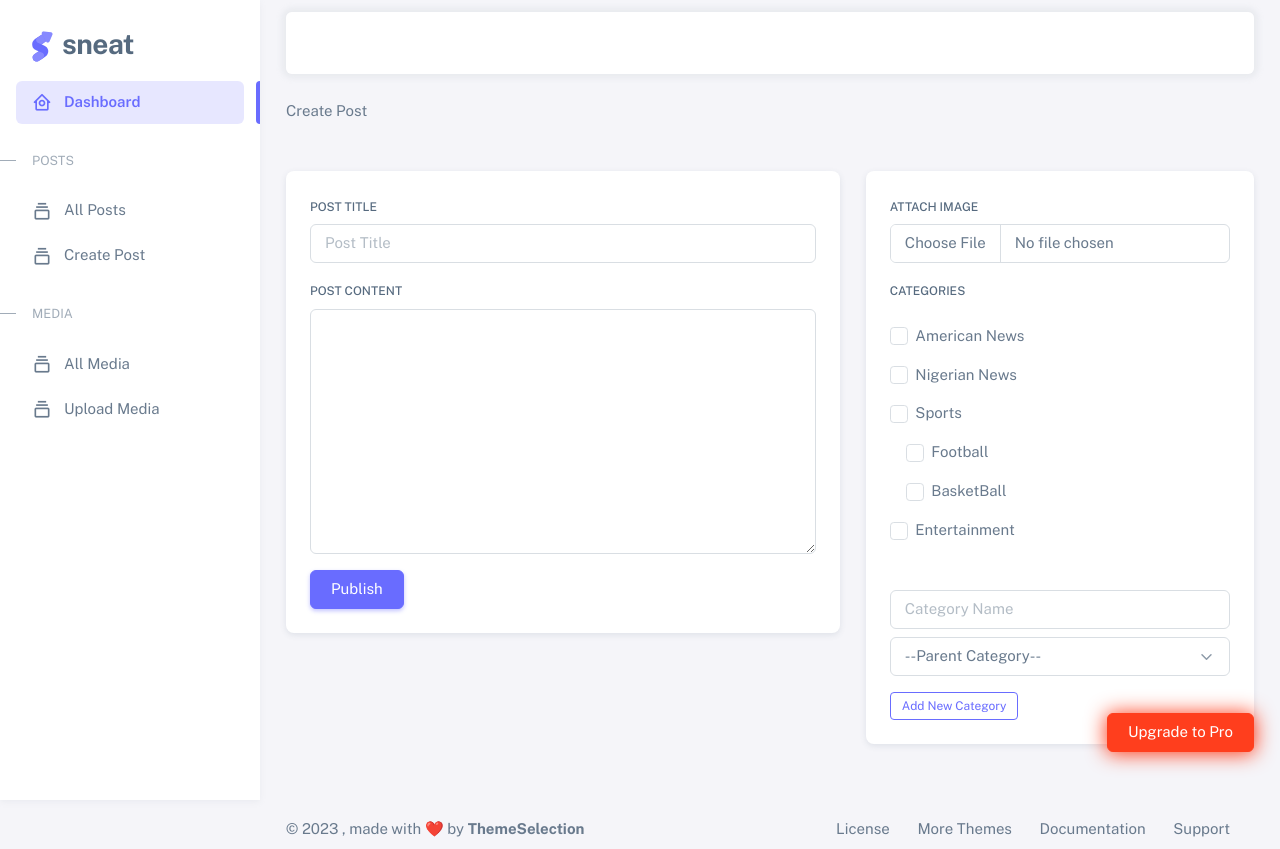
After one commit to chifarol/webcapz-capstone-project, a PHP site: page /php/create-post.php in a window 1280 px wide. The commit adds this page. Run offline with PHP 8.4, Linux system fonts and the light colour scheme.

Commit message:
create post

```diff
--- /dev/null
+++ b/dashboard-admin/php/create-post.php
@@ -0,0 +1,128 @@
+<?php require('parts/header.php') ?>
+
+
+<body>
+    <!-- Layout wrapper -->
+    <div class="layout-wrapper layout-content-navbar">
+        <div class="layout-container">
+            <!-- Menu -->
+
+            <?php require('sidebar.php') ?>
+            <!-- / Menu -->
+
+            <!-- Layout container -->
+            <div class="layout-page">
+                <!-- Navbar -->
+
+                <nav class="layout-navbar container-xxl navbar navbar-expand-xl navbar-detached align-items-center bg-navbar-theme" id="layout-navbar">
+                    <div class="layout-menu-toggle navbar-nav align-items-xl-center me-3 me-xl-0 d-xl-none">
+                        <a class="nav-item nav-link px-0 me-xl-4" href="javascript:void(0)">
+                            <i class="bx bx-menu bx-sm"></i>
+                        </a>
+                    </div>
+
+                    <div class="navbar-nav-right d-flex align-items-center" id="navbar-collapse">
+                        <!-- Search -->
+                        <form action="" class="navbar-nav align-items-center">
+                            <div class="nav-item d-flex align-items-center">
+
+                        </form>
+                    </div>
+            </div>
+            </nav>
+
+            <!-- / Navbar -->
+
+            <!-- Content wrapper -->
+            <div class="content-wrapper">
+                <!-- Content -->
+
+                <div class="container-xxl flex-grow-1 container-p-y">
+                    <div class="mb-5">
+                        <span>Create Post</span>
+                    </div>
+                    <div class="mb-3">
+                        <div class="row">
+                            <!-- Basic -->
+                            <div class="col-md-7">
+                                <div class="card mb-4">
+                                    <div class="card-body demo-vertical-spacing demo-only-element">
+                                        <div>
+                                            <label for="defaultFormControlInput" class="form-label">Post Title</label>
+                                            <input type="text" class="form-control" id="defaultFormControlInput" placeholder="Post Title" name="post-title" aria-describedby="defaultFormControlHelp">
+                                        </div>
+                                        <div>
+                                            <label for="exampleFormControlTextarea1" class="form-label">Post Content</label>
+                                            <textarea class="form-control" id="exampleFormControlTextarea1" rows="10"></textarea>
+                                        </div>
+                                        <button type="button" class="btn btn-primary">Publish
+                                        </button>
+                                    </div>
+                                </div>
+                            </div>
+
+                            <!-- Merged -->
+                            <div class="col-md-5">
+                                <div class="card mb-4">
+                                    <div class="card-body demo-vertical-spacing demo-only-element">
+
+                                        <div>
+                                            <label for="exampleFormControlTextarea1" class="form-label">Attach Image</label>
+                                            <input type="file" class="form-control" id="inputGroupFile02">
+                                        </div>
+                                        <div>
+                                            <label for="exampleFormControlTextarea1" class="form-label">Categories</label>
+                                            <div>
+                                                <div class="form-check mt-3">
+                                                    <input class="form-check-input" type="checkbox" value="" id="defaultCheck1">
+                                                    <label class="form-check-label" for="defaultCheck1"> American News </label>
+                                                </div>
+                                                <div class="form-check mt-3">
+                                                    <input class="form-check-input" type="checkbox" value="" id="defaultCheck1">
+                                                    <label class="form-check-label" for="defaultCheck1"> Nigerian News </label>
+                                                </div>
+                                                <div class="form-check mt-3">
+                                                    <input class="form-check-input" type="checkbox" value="" id="defaultCheck1">
+                                                    <label class="form-check-label" for="defaultCheck1"> Sports </label>
+                                                </div>
+                                                <div class="form-check mt-3 ms-3">
+                                                    <input class="form-check-input" type="checkbox" value="" id="defaultCheck1">
+                                                    <label class="form-check-label" for="defaultCheck1"> Football </label>
+                                                </div>
+                                                <div class="form-check mt-3 ms-3">
+                                                    <input class="form-check-input" type="checkbox" value="" id="defaultCheck1">
+                                                    <label class="form-check-label" for="defaultCheck1"> BasketBall </label>
+                                                </div>
+                                                <div class="form-check mt-3">
+                                                    <input class="form-check-input" type="checkbox" value="" id="defaultCheck1">
+                                                    <label class="form-check-label" for="defaultCheck1"> Entertainment </label>
+                                                </div>
+                                            </div>
+                                            <!-- add new category -->
+                                            <div class="mt-5">
+                                                <input type="text" class="form-control" id="defaultFormControlInput" placeholder="Category Name" name="post-title" aria-describedby="defaultFormControlHelp">
+                                                <select id="defaultSelect" class="form-select mt-2">
+                                                    <option>--Parent Category--</option>
+                                                    <option value="1">American News</option>
+                                                    <option value="2">Sports</option>
+                                                    <option value="3">Nigerian News</option>
+                                                    <option value="3">Entertainment</option>
+                                                </select>
+                                                <a type="button" href="#" class="btn btn-outline-primary btn-sm mt-3">
+                                                    Add New Category
+                                                </a>
+                                            </div>
+                                            <!--/ add new category -->
+                                        </div>
+
+                                    </div>
+                                </div>
+                            </div>
+                        </div>
+                    </div>
+                    <div class="">
+                    </div>
+                </div>
+                <!-- / Content -->
+
+                <?php require('footer.php') ?>
--- /dev/null
+++ b/dashboard-admin/php/footer.php
@@ -0,0 +1,63 @@
+<!-- Footer -->
+<footer class="content-footer footer bg-footer-theme">
+    <div class="container-xxl d-flex flex-wrap justify-content-between py-2 flex-md-row flex-column">
+        <div class="mb-2 mb-md-0">
+            ©
+            <script>
+                document.write(new Date().getFullYear());
+            </script>
+            , made with ❤️ by
+            <a href="https://themeselection.com" target="_blank" class="footer-link fw-bolder">ThemeSelection</a>
+        </div>
+        <div>
+            <a href="https://themeselection.com/license/" class="footer-link me-4" target="_blank">License</a>
+            <a href="https://themeselection.com/" target="_blank" class="footer-link me-4">More Themes</a>
+
+            <a href="https://themeselection.com/demo/sneat-bootstrap-html-admin-template/documentation/" target="_blank" class="footer-link me-4">Documentation</a>
+
+            <a href="https://github.com/themeselection/sneat-html-admin-template-free/issues" target="_blank" class="footer-link me-4">Support</a>
+        </div>
+    </div>
+</footer>
+<!-- / Footer -->
+
+<div class="content-backdrop fade"></div>
+</div>
+<!-- Content wrapper -->
+</div>
+<!-- / Layout page -->
+</div>
+
+<!-- Overlay -->
+<div class="layout-overlay layout-menu-toggle"></div>
+</div>
+<!-- / Layout wrapper -->
+
+<div class="buy-now">
+    <a href="https://themeselection.com/products/sneat-bootstrap-html-admin-template/" target="_blank" class="btn btn-danger btn-buy-now">Upgrade to Pro</a>
+</div>
+
+<!-- Core JS -->
+<!-- build:js assets/vendor/js/core.js -->
+<script src="../assets/vendor/libs/jquery/jquery.js"></script>
+<script src="../assets/vendor/libs/popper/popper.js"></script>
+<script src="../assets/vendor/js/bootstrap.js"></script>
+<script src="../assets/vendor/libs/perfect-scrollbar/perfect-scrollbar.js"></script>
+
+<script src="../assets/vendor/js/menu.js"></script>
+<!-- endbuild -->
+
+<!-- Vendors JS -->
+<script src="../assets/vendor/libs/apex-charts/apexcharts.js"></script>
+
+<!-- Main JS -->
+<script src="../assets/js/main.js"></script>
+
+<!-- Page JS -->
+<script src="../assets/js/dashboards-analytics.js"></script>
+
+<!-- Place this tag in your head or just before your close body tag. -->
+<script async defer src="https://buttons.github.io/buttons.js"></script>
+</body>
+
+</html>
--- a/dashboard-admin/php/sidebar.php
+++ b/dashboard-admin/php/sidebar.php
@@ -65,15 +65,9 @@
       </a>
     </li>
     <li class="menu-item">
-      <a href="#" class="menu-link">
+      <a href="create-post.php" class="menu-link">
         <i class="menu-icon tf-icons bx bx-collection"></i>
         <div data-i18n="Basic">Create Post</div>
-      </a>
-    </li>
-    <li class="menu-item">
-      <a href="#" class="menu-link">
-        <i class="menu-icon tf-icons bx bx-collection"></i>
-        <div data-i18n="Basic">Categories</div>
       </a>
     </li>
 
```
Also changed, not shown: dashboard-admin/php/all-posts.php (+13 -136 lines).
